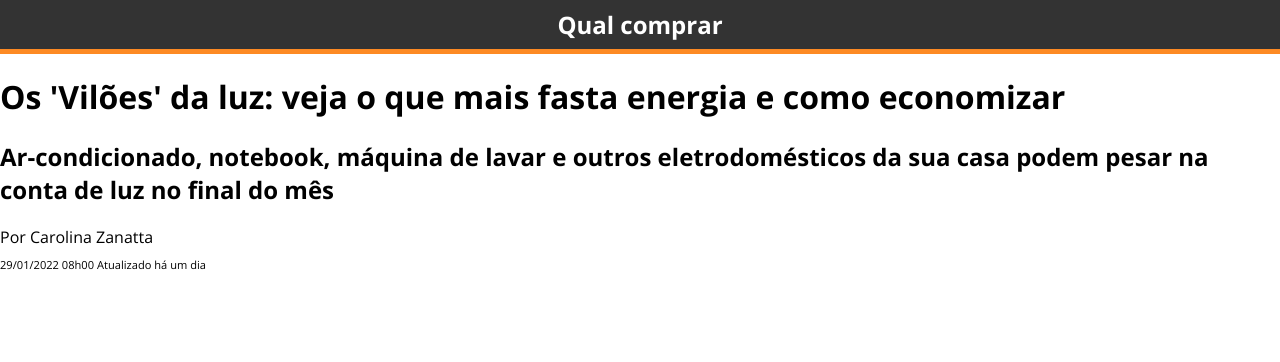
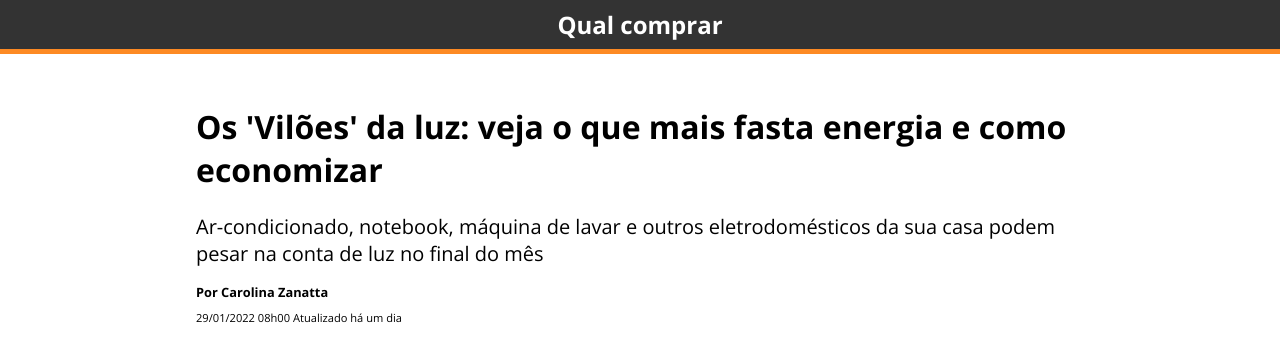
Before and after one commit to bryancury3r/progbr, a plain HTML site: page index.html in a window 1280 px wide. Drawn offline with nearby package versions, Linux system fonts and the light colour scheme; some icons are missing.

Commit message:
new tags e style

```diff
--- a/css/style.css
+++ b/css/style.css
@@ -15,5 +15,24 @@ body {
 }
 
 .container {
+    max-width: 888px;
+    margin: auto;
+    padding: 30px;
+}
 
+
+
+.headLine {
+    font-size: 56px;
+    line-heigth: 64px;
 }
+
+.subtitle {
+    font-weight: normal;
+    font-size: 20px
+}
+
+.author {
+    font-weight: bold;
+    font-size: 0.8em;
+}
--- a/index.html
+++ b/index.html
@@ -19,19 +19,16 @@
     <div class="container">
         <div class="header">
             <h1 class="header-line">Os 'Vilões' da luz: veja o que mais fasta energia e como economizar</h1>
-            <h2>Ar-condicionado, notebook, máquina de lavar e outros eletrodomésticos da sua casa podem pesar na conta de luz no final do mês</h2>
+            <h2 class="subtitle">Ar-condicionado, notebook, máquina de lavar e outros eletrodomésticos da sua casa podem pesar na conta de luz no final do mês</h2>
         </div>
         <div>
-            <div>Por Carolina Zanatta</div>
+            <div class="author">Por Carolina Zanatta</div>
             <small><sub>29/01/2022 08h00 Atualizado há um dia</sub> </small>
         </div>
         <div class="social-icons">
             <i class="ph ph-whatsapp-logo"></i>
             <i class="ph ph-instagram-logo"></i>
 
-
-
-
         </div>
     </div>
 </body>
```
